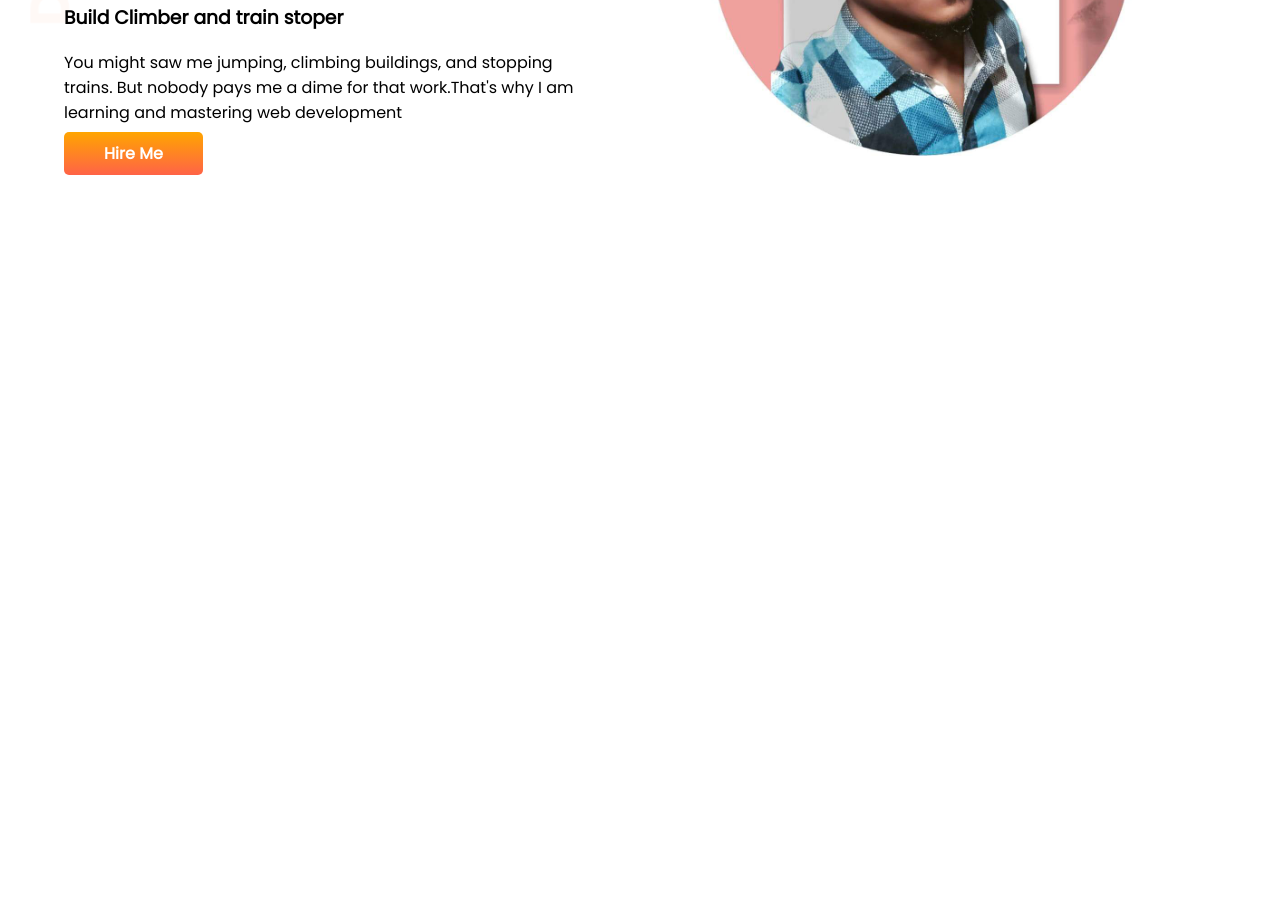
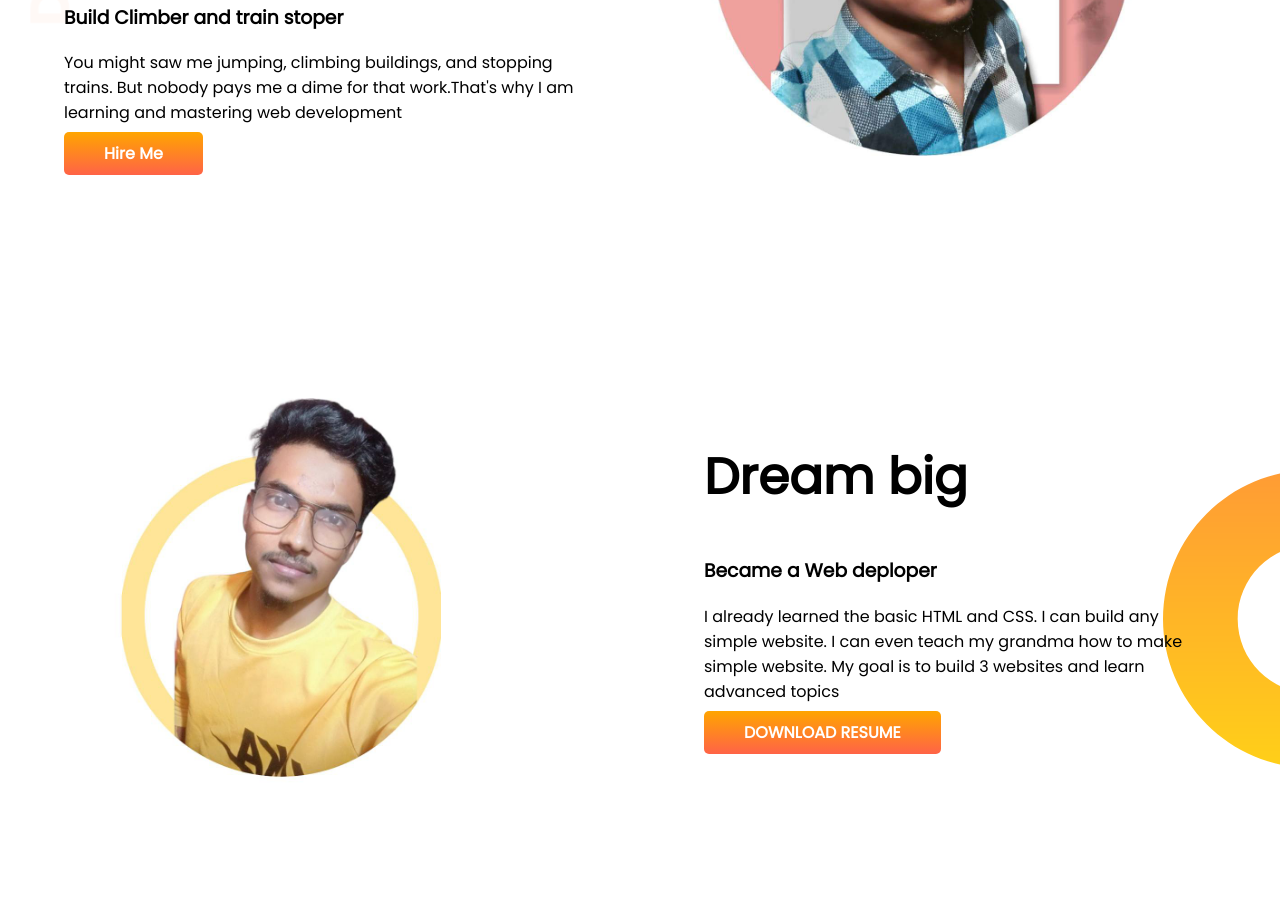
Before and after one commit to Shakil8436/devloper-protfolio-phero, a plain HTML site: page index.html in a window 1280 px wide. Shown: the part 336-1243 px from the top of the page. Before the commit the page ends 800 px from the top, so only its background shows below. Drawn offline with Linux system fonts and the light colour scheme.

Commit message:
dream added

```diff
--- a/index.html
+++ b/index.html
@@ -25,6 +25,19 @@
     <img src="images/shakil.jpg" alt="photo">
   </div>
 </section>
+<section class="dream-big">
+  <div class="half-width">
+    <img src="images/shakil2.jpg" alt="">
+  </div>
+  <div class="half-width">
+    <h1>Dream big</h1>
+    <h3>Became a Web deploper</h3>
+    <P>I already learned the basic HTML and CSS. I can build any simple website. I can even teach my grandma how to make
+      simple website. My goal is to build 3 websites and learn advanced topics</P>
+    <a class="link-botton" target="_blank" href="">DOWNLOAD RESUME</a>
+  </div>
+
+</section>
 
 
 <body>
--- a/style.css
+++ b/style.css
@@ -10,6 +10,7 @@ h1 {
 }
 section {
   display: flex;
+  margin-bottom: 100px;
 }
 .half-width {
   width: 50%;
@@ -30,3 +31,8 @@ section {
   background-image: url(images/top-banner.png);
   background-repeat: no-repeat;
 }
+.dream-big {
+  background-image: url(images/dream-bg.png);
+  background-repeat: no-repeat;
+  background-position: right;
+}
```
